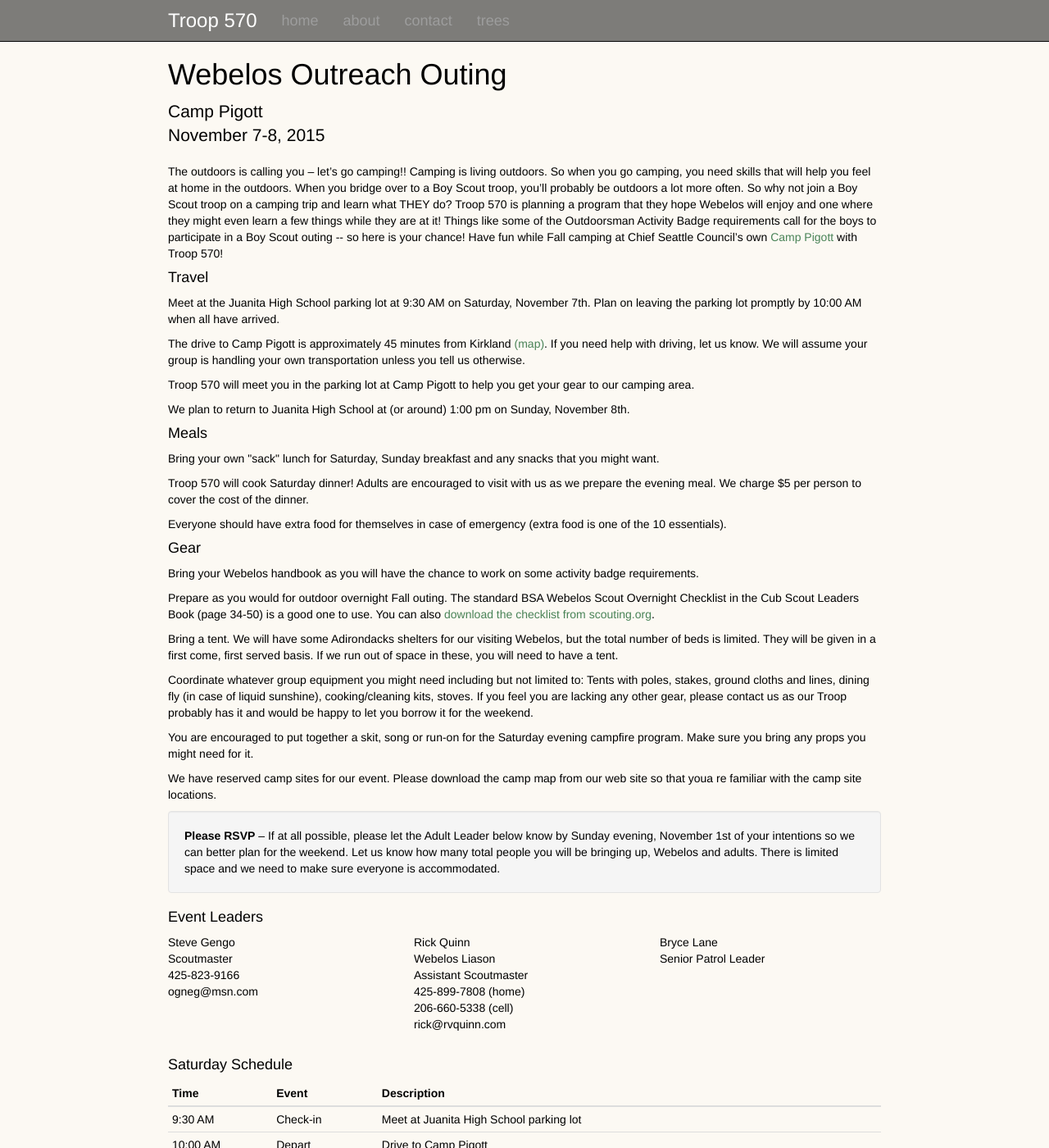
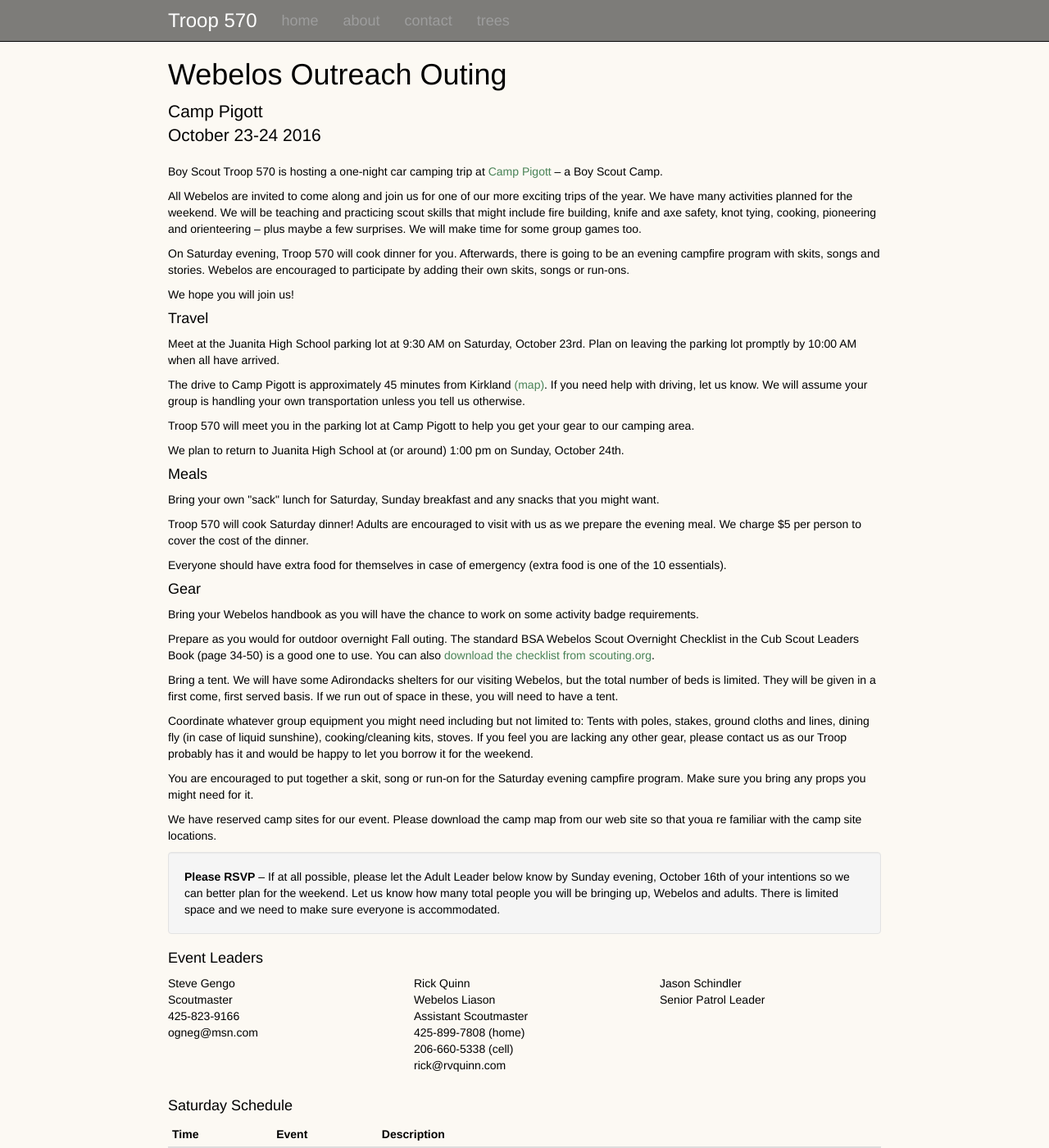
Before and after one commit to troop570/troop570.github.io, a Jekyll site: the page built from webelos/index.html, in a window 1280 px wide and 1400 px high. Shown: the whole window at 82% size. Built offline with Jekyll 4.4.1, drawn with Linux system fonts in a browser that asks for light colours; nearby versions of some CDN libraries; some of the changed text lies outside the part shown.

Commit message:
Update for 2016 Webelos Outreadh

```diff
--- a/index.html
+++ b/index.html
@@ -68,10 +68,8 @@ slides:
       most of all, Scouting is <b><i>fun!</i></b></p>
       <p>Are you interested in joining us?</p>
       <p><a class="btn btn-default" href="/about/">Read more about our troop &raquo;</a></p>
-      {% comment %}
-      <p><strong>Webelos</strong> are invited to join us on a camping trip at Camp Pigott on November 7-8, 2015.
+      <p><strong>Webelos</strong> are invited to join us on a camping trip at Camp Pigott on October 23-24, 2016.
       <p><a class="btn btn-default" href="/webelos/">Outing Details &raquo;</a></p>
-      {% endcomment %}
     </div>
     <div class="col-sm-4">
       <h3>Member Services</h3>
--- a/webelos/index.html
+++ b/webelos/index.html
@@ -4,67 +4,90 @@ title: Webelos Outreach Outing
 ---
 
 <p class="lead">
-Camp Pigott<br>November 7-8, 2015
+Camp Pigott<br>October 23-24 2016
 </p>
 
-<p>
-The outdoors is calling you – let’s go camping!!
-Camping is living outdoors.
-So when you go camping, you need skills that will help you feel at home in the outdoors.
-When you bridge over to a Boy Scout troop, you’ll probably be outdoors a lot more often.
-So why not join a Boy Scout troop on a camping trip and learn what THEY do?
-Troop 570 is planning a program that they hope Webelos will enjoy and one where they might even learn a few things while they are at it!
-Things like some of the Outdoorsman Activity Badge requirements call for the boys to participate in a Boy Scout outing -- so here is your chance!
-Have fun while Fall camping at Chief Seattle Council’s own <a href-"http://seattlebsa.org/Main-Website-Content/Camp-Pigott">Camp Pigott</a> with Troop 570!
-</p>
+<p>Boy Scout Troop 570 is hosting a one-night car camping trip at <a
+href-"http://seattlebsa.org/Main-Website-Content/Camp-Pigott">Camp Pigott</a> –
+a Boy Scout Camp.
+
+<p>All Webelos are invited to come along and join us for one of our more
+exciting trips of the year. We have many activities planned for the weekend.
+We will be teaching and practicing scout skills that might include fire
+building, knife and axe safety, knot tying, cooking, pioneering and
+orienteering – plus maybe a few surprises. We will make time for some group
+games too.
+
+<p>On Saturday evening, Troop 570 will cook dinner for you.  Afterwards, there
+is going to be an evening campfire program with skits, songs and stories.
+Webelos are encouraged to participate by adding their own skits, songs or
+run-ons.
+
+<p>We hope you will join us!
 
 <h4>Travel</h4>
 
-<p>Meet at the Juanita High School parking lot at 9:30 AM on Saturday, November 7th.
+<p>Meet at the Juanita High School parking lot at 9:30 AM on Saturday, October 23rd.
 Plan on leaving the parking lot promptly by 10:00 AM when all have arrived.
 
-<p>The drive to Camp Pigott is approximately 45 minutes from Kirkland <a href="http://www.seattlebsa.org/media/camping/CampPigottDirections.pdf">(map)</a>.
+<p>The drive to Camp Pigott is approximately 45 minutes from Kirkland <a
+href="http://www.seattlebsa.org/media/camping/CampPigottDirections.pdf">(map)</a>.
 If you need help with driving, let us know.
-We will assume your group is handling your own transportation unless you tell us otherwise.
+We will assume your group is handling your own transportation unless you tell
+us otherwise.
 
-<p>Troop 570 will meet you in the parking lot at Camp Pigott to help you get your gear to our camping area.
+<p>Troop 570 will meet you in the parking lot at Camp Pigott to help you get
+your gear to our camping area.
 
-<p>We plan to return to Juanita High School at (or around) 1:00 pm on Sunday, November 8th.</dd>
+<p>We plan to return to Juanita High School at (or around) 1:00 pm on Sunday,
+October 24th.</dd>
 
 <h4>Meals</h4>
 
 <p>Bring your own "sack" lunch for Saturday, Sunday breakfast and any snacks
 that you might want.
 
-<p>Troop 570 will cook Saturday dinner! Adults are encouraged to visit with us as we prepare the
-evening meal. We charge $5 per person to cover the cost of the dinner.
+<p>Troop 570 will cook Saturday dinner! Adults are encouraged to visit with us
+as we prepare the evening meal. We charge $5 per person to cover the cost of
+the dinner.
 
-<p>Everyone should have extra food for themselves in case of emergency (extra food is one of the 10
-essentials).
+<p>Everyone should have extra food for themselves in case of emergency (extra
+food is one of the 10 essentials).
 
 <h4>Gear</h4>
 
-<p>Bring your Webelos handbook as you will have the chance to work on some activity badge
-requirements.
+<p>Bring your Webelos handbook as you will have the chance to work on some
+activity badge requirements.
 
-<p>Prepare as you would for outdoor overnight Fall outing.
-The standard BSA Webelos Scout Overnight Checklist in the Cub Scout Leaders Book (page 34-50) is a good one to use.
-You can also <a href="http://www.scouting.org/filestore/pdf/34-50.pdf">download the checklist from scouting.org</a>.
+<p>Prepare as you would for outdoor overnight Fall outing.  The standard BSA
+Webelos Scout Overnight Checklist in the Cub Scout Leaders Book (page 34-50) is
+a good one to use.  You can also <a
+href="http://www.scouting.org/filestore/pdf/34-50.pdf">download the checklist
+from scouting.org</a>.
 
-<p>Bring a tent. We will have some Adirondacks shelters for our visiting Webelos, but
-the total number of beds is limited. They will be given in a first come, first
-served basis. If we run out of space in these, you will need to have a tent.
+<p>Bring a tent. We will have some Adirondacks shelters for our visiting
+Webelos, but the total number of beds is limited. They will be given in a first
+come, first served basis. If we run out of space in these, you will need to
+have a tent.
 
-<p>Coordinate whatever group equipment you might need including but not limited to: Tents with poles, stakes, ground cloths and lines, dining fly (in case of liquid sunshine), cooking/cleaning kits, stoves. If you feel you are lacking any other gear, please contact us as our Troop probably has it and would be happy to let you borrow it for the weekend.
+<p>Coordinate whatever group equipment you might need including but not limited
+to: Tents with poles, stakes, ground cloths and lines, dining fly (in case of
+liquid sunshine), cooking/cleaning kits, stoves. If you feel you are lacking
+any other gear, please contact us as our Troop probably has it and would be
+happy to let you borrow it for the weekend.
 
-<p>You are encouraged to put together a skit, song or run-on for the Saturday evening campfire program. Make sure you bring any props you might need for it.
+<p>You are encouraged to put together a skit, song or run-on for the Saturday
+evening campfire program. Make sure you bring any props you might need for it.
 
-<p>We have reserved camp sites for our event. Please download the camp map from our web site so that youa re familiar with the camp site locations.
+<p>We have reserved camp sites for our event. Please download the camp map from
+our web site so that youa re familiar with the camp site locations.
 
 <div class="well">
-  <b>Please RSVP</b> – If at all possible, please let the Adult Leader below know by Sunday evening, November 1st of your intentions so we can better plan for the weekend.
-  Let us know how many total people you will be bringing up, Webelos and adults.
-  There is limited space and we need to make sure everyone is accommodated.
+  <b>Please RSVP</b> – If at all possible, please let the Adult Leader below
+  know by Sunday evening, October 16th of your intentions so we can better plan
+  for the weekend.  Let us know how many total people you will be bringing up,
+  Webelos and adults. There is limited space and we need to make sure everyone
+  is accommodated.
 </div>
 
 <h4>Event Leaders</h4>
@@ -89,7 +112,7 @@ served basis. If we run out of space in these, you will need to have a tent.
   </div>
   <div class="col-xs-4">
     <address>
-    Bryce Lane<br>
+    Jason Schindler<br>
     Senior Patrol Leader
     </address>
   </div>
@@ -119,7 +142,7 @@ served basis. If we run out of space in these, you will need to have a tent.
 <tr><td>5:00 PM</td><td>Dinner</td><td>Closing flag ceremony, dinner </td></tr>
 <tr><td>6:00 PM</td><td>Free time</td><td>Free time, prepare/practice skits for campfire </td></tr>
 <tr><td>7:00 PM</td><td>Campfire</td><td>Campfire!!! Skits, songs, run-ons, jokes... </td></tr>
-<tr><td>8:30 PM</td><td>Free time</td><td>Cleanup, transition, free time, card or board games? </td></tr>
+<tr><td>8:30 PM</td><td>Free time</td><td>Cleanup, transition, free time, card or board games </td></tr>
 <tr><td>9:30 PM</td><td> Free time</td><td>Cracker Barrel, hot chocolate </td></tr>
 <tr><td>10:00 PM</td><td>Bed</td><td>Get ready for bed </td></tr>
 <tr><td>10:30 PM</td><td>Lights out</td><td>Time to hit the sack!! </td></tr>
```
Also changed, not shown: other parts of webelos/index.html (+3 -1 lines), 1 other file.
